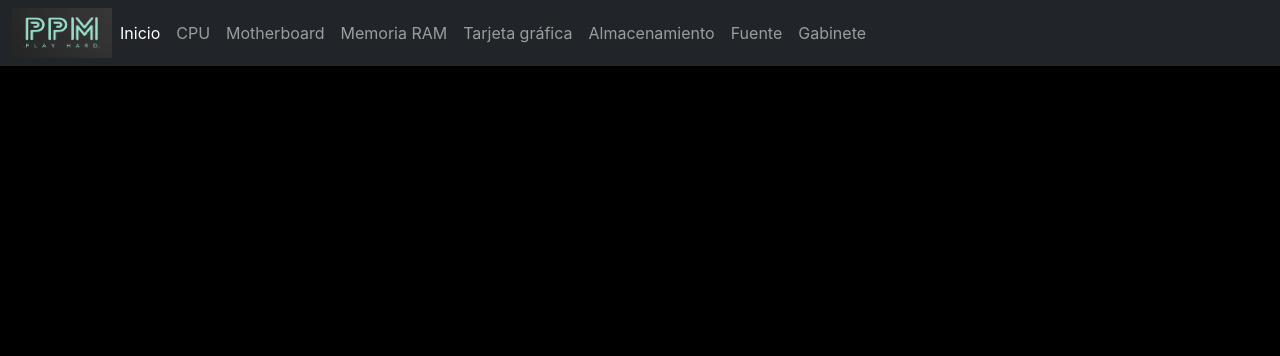
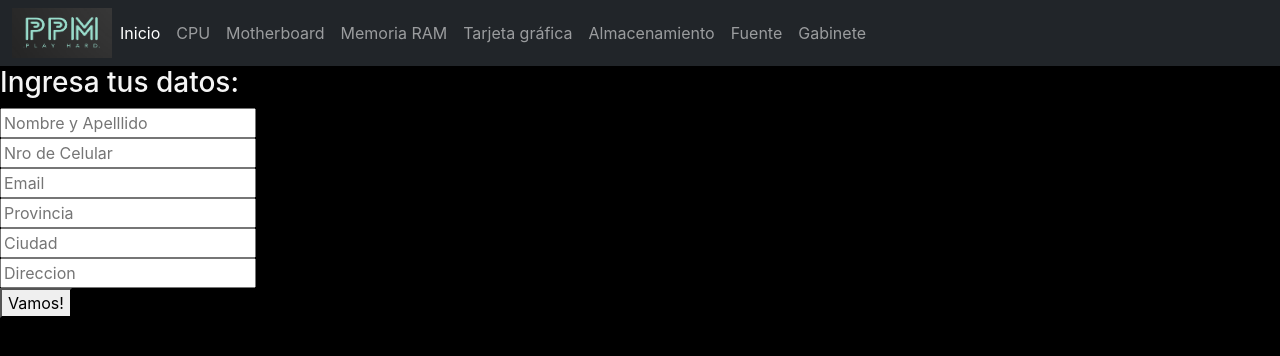
Before and after one commit to Espahn/Curso-React, a React (Create React App) app: page /form in a window 1280 px wide. Shown: the top 356 px of the page. Built offline with nearby package versions, Linux system fonts and the light colour scheme.

Commit message:
Clase 13

```diff
--- a/src/App.js
+++ b/src/App.js
@@ -5,6 +5,7 @@
 import ItemDetailContainer from './components/ItemDetailContainer';
 import Cart from './components/Cart';
 import CartProvider from './context/CartProvider';
+import Form from './components/Form';
 
 function App() {
   return (
@@ -25,6 +26,9 @@
               <Route path="/cart">
                   <Cart />
               </Route>
+              <Route path="/form">
+                  <Form />
+              </Route>
           </Switch>
       </BrowserRouter>
     </CartProvider>
--- a/src/components/Cart.jsx
+++ b/src/components/Cart.jsx
@@ -1,8 +1,10 @@
 import { clear } from "@testing-library/user-event/dist/clear";
-import React, { useContext, useEffect, useState } from "react";
+import React, { useContext, useEffect, useState, useRef } from "react";
 import { cartContext } from "../context/CartProvider";
 import { Link } from "react-router-dom";
 import CartItem from "./CartItem";
+import firebase from "firebase";
+import { getFirestore } from '../firebase/firebase'
 
 export default function Cart (element){
 
@@ -13,6 +15,46 @@
         useEffect(() => {
             setTotal (precioTotal());
         }, [])
+
+        const [orderId, setOrderId] = useState('');
+
+        const nameRef = useRef();
+        const addressRef = useRef();
+        const cityRef = useRef();
+        const stateRef = useRef();
+        const emailRef = useRef();
+        const mobileRef = useRef();
+
+        function handleClick() {
+
+            const db = getFirestore();
+            const orders = db.collection("orders");
+
+            const miOrden = {
+                buyer: {
+                    name: nameRef.current.value,
+                    address: addressRef.current.value,
+                    city: cityRef.current.value,
+                    state: stateRef.current.value,
+                    email: emailRef.current.value,
+                    mobile: mobileRef.current.value,
+                },
+                items: cart,
+                total: total,
+                date: firebase.firestore.Timestamp.fromDate(new Date())
+            }
+
+            orders.add(miOrden)
+                .then(({ id }) => {
+                    console.log('Orden ingresada: ' + id);
+                    setOrderId(id);
+                })
+                .catch((err) => {
+                    console.log(err);
+                });
+
+            }
+
 
        return (
         <>
@@ -25,9 +67,38 @@
             </div>
             :
             <div>
-                {cart.map(element => <CartItem key={element.item.id} prod={element} />)}
-                <h1>Total a pagar: ${total}</h1>
-                <button onClick={() => clearCart()}>Vaciar carrito</button>
+                <div>
+                    {cart.map(element => <CartItem key={element.item.id} prod={element} />)}
+                    <h1>Total a pagar: ${total}</h1>
+                    <button onClick={() => clearCart()}>Vaciar carrito</button>
+                </div>
+
+                <div>
+
+                    {orderId && (<h1>Felicitaciones tu order es {orderId}</h1>)}
+
+                    <h3>Ingresa tus datos:</h3>
+
+                    <input type="text" name="name" ref={nameRef} placeholder="Nombre y Apelllido" />
+                    <br />
+
+                    <input type="text" name="mobile" ref={mobileRef} placeholder="Nro de Celular" />
+                    <br />
+
+                    <input type="text" name="email" ref={emailRef} placeholder="Email" />
+                    <br />
+
+                    <input type="text" name="state" ref={stateRef} placeholder="Provincia" />
+                    <br />
+
+                    <input type="text" name="city" ref={cityRef} placeholder="Ciudad" />
+                    <br />
+
+                    <input type="text" name="address" ref={addressRef} placeholder="Direccion" />
+                    <br />
+
+                    <button onClick={() => handleClick()}>Vamos!</button>
+                </div>
             </div>
             }
         </>
--- a/src/components/CartItem.jsx
+++ b/src/components/CartItem.jsx
@@ -13,7 +13,8 @@
             <p>Cantidad: {prod.count}</p>
             <p>Precio: ${prod.item.precio}</p>
             <p>Total: ${prod.item.precio * prod.count}</p>
-            <button onClick={() => deleteItem(prod.item.id)}>Delete</button></div>
+            <button onClick={() => deleteItem(prod.item.id)}>Delete</button>
+        </div>
 
     )
 };
--- /dev/null
+++ b/src/components/Form.jsx
@@ -0,0 +1,79 @@
+import React, { useState, useEffect, useRef, useContext } from "react";
+import { cartContext } from "../context/CartProvider";
+import firebase from "firebase";
+import { getFirestore } from '../firebase/firebase'
+
+export default function TestForm() {
+
+    const { cart, total } = useContext(cartContext);
+
+    const [orderId, setOrderId] = useState('');
+
+    const nameRef = useRef();
+    const addressRef = useRef();
+    const cityRef = useRef();
+    const stateRef = useRef();
+    const emailRef = useRef();
+    const mobileRef = useRef();
+
+    function handleClick() {
+
+        const db = getFirestore();
+        const orders = db.collection("orders");
+
+        const miOrden = {
+            buyer: {
+                name: nameRef.current.value,
+                address: addressRef.current.value,
+                city: cityRef.current.value,
+                state: stateRef.current.value,
+                email: emailRef.current.value,
+                mobile: mobileRef.current.value,
+            },
+            items: cart,
+            total: total,
+            date: firebase.firestore.Timestamp.fromDate(new Date())
+        }
+
+        orders.add(miOrden)
+            .then(({ id }) => {
+                console.log('Orden ingresada: ' + id);
+                setOrderId(id);
+            })
+            .catch((err) => {
+                console.log(err);
+            });
+
+    }
+
+    return (
+
+        <>
+            {orderId && (<h1>Felicitaciones tu order es {orderId}</h1>)}
+
+            <div>
+                <h3>Ingresa tus datos:</h3>
+
+                <input type="text" name="name" ref={nameRef} placeholder="Nombre y Apelllido" />
+                <br />
+
+                <input type="text" name="mobile" ref={mobileRef} placeholder="Nro de Celular" />
+                <br />
+
+                <input type="text" name="email" ref={emailRef} placeholder="Email" />
+                <br />
+
+                <input type="text" name="state" ref={stateRef} placeholder="Provincia" />
+                <br />
+
+                <input type="text" name="city" ref={cityRef} placeholder="Ciudad" />
+                <br />
+
+                <input type="text" name="address" ref={addressRef} placeholder="Direccion" />
+                <br />
+
+                <button onClick={() => handleClick()} >Vamos!</button>
+            </div>
+        </>
+    );
+}
```
